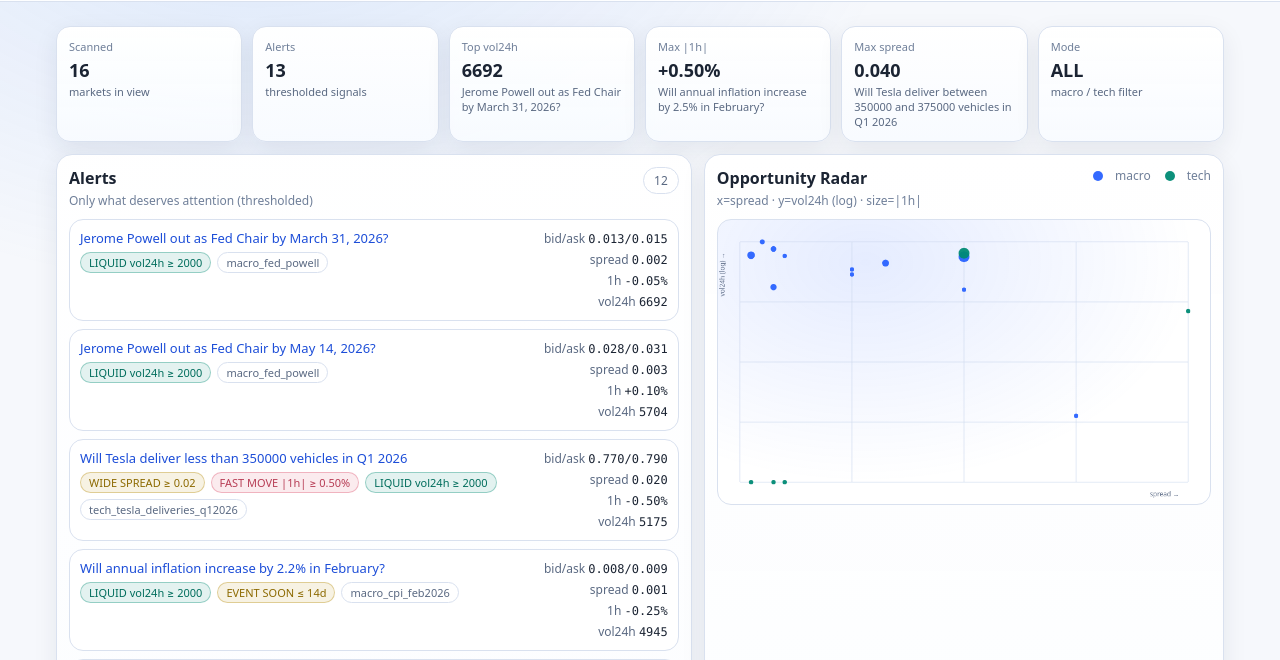
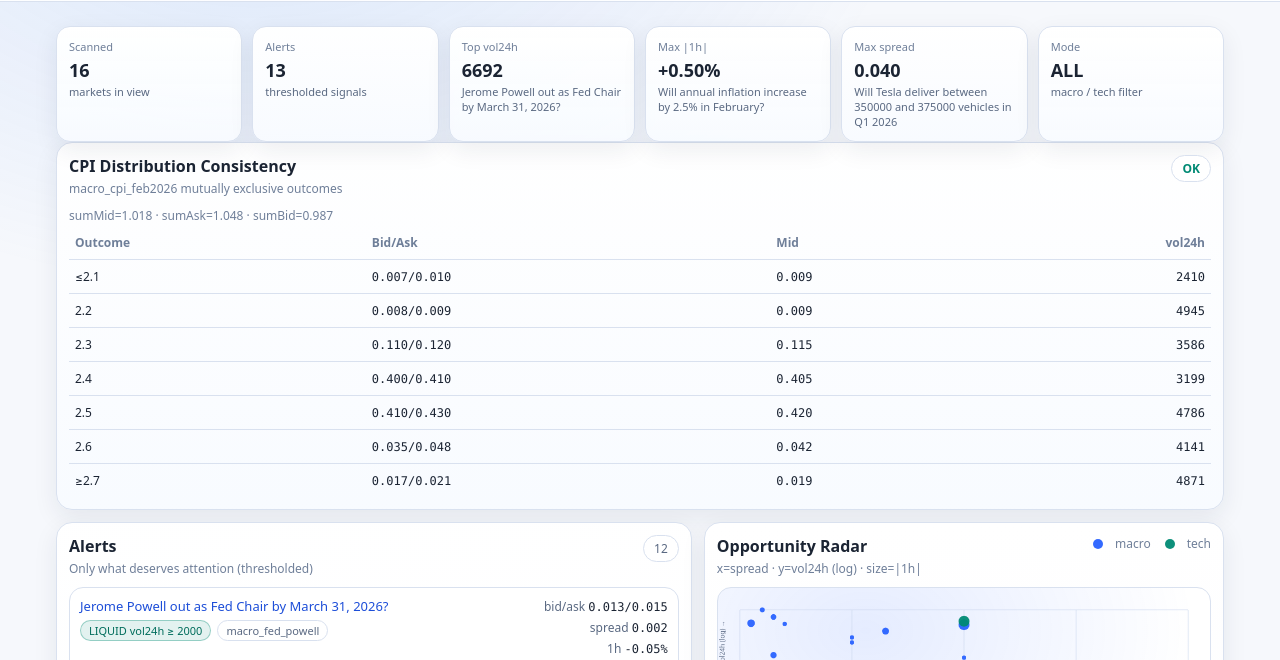
Before and after one commit to cs68614-hash/polymarket-dashboard, a plain HTML site: page docs/index.html in a window 1280 px wide. Shown: the part 68-728 px from the top of the page. Drawn offline with Linux system fonts and the light colour scheme.

Commit message:
UI: add CPI distribution consistency card

```diff
--- a/docs/app.js
+++ b/docs/app.js
@@ -52,6 +52,30 @@ function daysToEnd(endDate) {
   const d = (new Date(endDate).getTime() - Date.now()) / 86400000;
   if (!Number.isFinite(d)) return null;
   return d;
+}
+
+const CPI_GROUP = 'macro_cpi_feb2026';
+const CPI_OUTCOME_ORDER = ['≤2.1', '2.2', '2.3', '2.4', '2.5', '2.6', '≥2.7'];
+
+function parseCpiOutcomeLabel(question) {
+  const q = String(question || '');
+  if (q.includes('≤2.1%')) return '≤2.1';
+  if (q.includes('≥2.7%')) return '≥2.7';
+  const m = q.match(/\b(2\.[2-6])%/);
+  return m ? m[1] : null;
+}
+
+function toNumOrNull(v) {
+  const n = Number(v);
+  return Number.isFinite(n) ? n : null;
+}
+
+function midPrice(market) {
+  const bid = toNumOrNull(market.bestBid);
+  const ask = toNumOrNull(market.bestAsk);
+  if (bid != null && ask != null) return (bid + ask) / 2;
+  const last = toNumOrNull(market.lastTradePrice);
+  return last;
 }
 
 function setKind(kind) {
@@ -177,6 +201,65 @@ function renderKpis(markets) {
     kpiHtml('Max spread', maxSpread ? fmt(maxSpread.spread,3) : '—', maxSpread ? (maxSpread.question || maxSpread.slug || maxSpread.id) : ''),
     kpiHtml('Mode', getKind().toUpperCase(), 'macro / tech filter')
   ].join('');
+}
+
+function renderCpiConsistency(markets) {
+  const card = $('#cpiConsistencyCard');
+  if (!card) return;
+
+  const rows = markets
+    .filter(m => m.group === CPI_GROUP)
+    .map(m => {
+      const label = parseCpiOutcomeLabel(m.question);
+      return {
+        label,
+        bestBid: toNumOrNull(m.bestBid),
+        bestAsk: toNumOrNull(m.bestAsk),
+        mid: midPrice(m),
+        vol24h: toNumOrNull(m.volume24hr)
+      };
+    })
+    .filter(r => r.label);
+
+  if (!rows.length) {
+    card.hidden = true;
+    return;
+  }
+
+  const byLabel = new Map();
+  for (const label of CPI_OUTCOME_ORDER) byLabel.set(label, null);
+  for (const row of rows) byLabel.set(row.label, row);
+  const orderedRows = CPI_OUTCOME_ORDER.map(label => byLabel.get(label) || { label, bestBid: null, bestAsk: null, mid: null, vol24h: null });
+
+  const sumMid = orderedRows.reduce((acc, r) => acc + (r.mid ?? 0), 0);
+  const sumAsk = orderedRows.reduce((acc, r) => acc + (r.bestAsk ?? 0), 0);
+  const sumBid = orderedRows.reduce((acc, r) => acc + (r.bestBid ?? 0), 0);
+
+  const warnMid = Math.abs(1 - sumMid) > 0.02;
+  const warnAsk = sumAsk < 0.99;
+  const inconsistent = warnMid || warnAsk;
+
+  const badge = $('#cpiStatusBadge');
+  badge.classList.remove('ok', 'warning');
+  badge.classList.add(inconsistent ? 'warning' : 'ok');
+  badge.textContent = inconsistent ? 'WARNING' : 'OK';
+
+  const reasons = [];
+  if (warnMid) reasons.push(`sumMid=${fmt(sumMid,3)}`);
+  if (warnAsk) reasons.push(`sumAsk=${fmt(sumAsk,3)}`);
+  const lead = inconsistent ? reasons.join(' · ') : `sumMid=${fmt(sumMid,3)} · sumAsk=${fmt(sumAsk,3)} · sumBid=${fmt(sumBid,3)}`;
+  $('#cpiSummary').textContent = `${lead}`;
+
+  $('#cpiTableBody').innerHTML = orderedRows.map(r => `
+    <tr>
+      <td>${r.label}</td>
+      <td><code>${fmt(r.bestBid,3)}/${fmt(r.bestAsk,3)}</code></td>
+      <td><code>${fmt(r.mid,3)}</code></td>
+      <td><code>${fmt(r.vol24h,0)}</code></td>
+    </tr>
+  `).join('');
+
+  card.hidden = false;
 }
 
 function renderTable(markets) {
@@ -318,6 +401,7 @@ async function load() {
 
   // render all
   renderKpis(markets);
+  renderCpiConsistency(markets);
   renderAlerts(markets);
   renderPanels(data);
   renderRadar(markets);
--- a/docs/index.html
+++ b/docs/index.html
@@ -43,6 +43,30 @@
 
   <main class="container">
     <section class="kpis" id="kpis"></section>
+
+    <section class="card cpi-card" id="cpiConsistencyCard" hidden>
+      <div class="card-h">
+        <div>
+          <div class="card-title">CPI Distribution Consistency</div>
+          <div class="card-sub">macro_cpi_feb2026 mutually exclusive outcomes</div>
+        </div>
+        <div class="chip cpi-status" id="cpiStatusBadge">OK</div>
+      </div>
+      <div class="cpi-summary" id="cpiSummary"></div>
+      <div class="cpi-table-wrap">
+        <table class="cpi-table">
+          <thead>
+            <tr>
+              <th>Outcome</th>
+              <th>Bid/Ask</th>
+              <th>Mid</th>
+              <th>vol24h</th>
+            </tr>
+          </thead>
+          <tbody id="cpiTableBody"></tbody>
+        </table>
+      </div>
+    </section>
 
     <section class="grid2">
       <section class="card">
--- a/docs/style.css
+++ b/docs/style.css
@@ -116,6 +116,15 @@ a{color:var(--link);text-decoration:none}a:hover{text-decoration:underline}
 .card-sub{font-size:12px;color:var(--muted2);margin-top:3px}
 
 .chip{border:1px solid var(--stroke);border-radius:999px;padding:4px 10px;font-size:12px;color:var(--muted);background:var(--panel-solid)}
+.cpi-status{font-weight:700}
+.cpi-status.ok{color:var(--green)}
+.cpi-status.warning{color:var(--yellow)}
+.cpi-summary{font-size:12px;color:var(--muted2);margin-bottom:10px}
+.cpi-table-wrap{overflow-x:auto}
+.cpi-table{width:100%;border-collapse:collapse;font-size:12px}
+.cpi-table th,.cpi-table td{padding:8px 6px;border-top:1px solid var(--stroke);text-align:left;white-space:nowrap}
+.cpi-table thead th{border-top:none;color:var(--muted2);font-weight:600;padding-top:0}
+.cpi-table td:last-child,.cpi-table th:last-child{text-align:right}
 
 .alerts{display:flex;flex-direction:column;gap:8px}
 .alert{display:flex;justify-content:space-between;gap:10px;border:1px solid var(--stroke);border-radius:14px;padding:10px;background:var(--panel-solid)}
```
Also changed, not shown: 1 other file.
